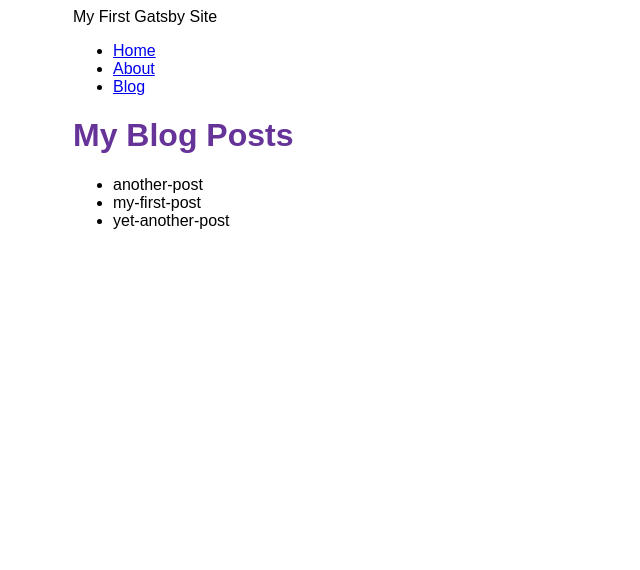
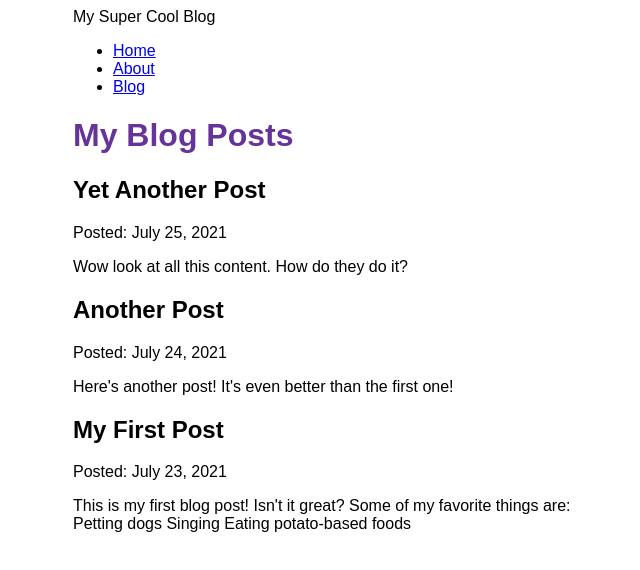
Before and after one commit to keskyle17/My-First-Gatsby-Site, a Gatsby site: page /blog in a window 1280 px wide. Shown: the whole page, without its empty margins (317-957 px from the left). Built offline with nearby package versions, Linux system fonts and the light colour scheme; Gatsby itself is replaced by a stand-in of ours.

Commit message:
Finished Gatsby Tutorial Part 5

```diff
--- a/blog/another-post.mdx
+++ b/blog/another-post.mdx
@@ -0,0 +1,7 @@
+---
+title: "Another Post"
+date: "2021-07-24"
+slug: "another-post"
+---
+
+Here's another post! It's even better than the first one!
--- a/blog/my-first-post.mdx
+++ b/blog/my-first-post.mdx
@@ -0,0 +1,13 @@
+---
+title: "My First Post"
+date: "2021-07-23"
+slug: "my-first-post"
+---
+
+This is my first blog post! Isn't it *great*?
+
+Some of my **favorite** things are:
+
+* Petting dogs
+* Singing
+* Eating potato-based foods
--- a/blog/yet-another-post.mdx
+++ b/blog/yet-another-post.mdx
@@ -0,0 +1,7 @@
+---
+title: "Yet Another Post"
+date: "2021-07-25"
+slug: "yet-another-post"
+---
+
+Wow look at all this content. How do they do it?
--- a/gatsby-config.js
+++ b/gatsby-config.js
@@ -3,17 +3,18 @@
  */
 module.exports = {
   siteMetadata: {
-    title: "My First Gatsby Site",
+    title: "My Super Cool Blog",
   },
   plugins: [
     "gatsby-plugin-image",
     "gatsby-plugin-sharp",
     {
-      resolve: "gatsby-source-filesystem",
+      resolve: `gatsby-source-filesystem`,
       options: {
         name: `blog`,
-        path: `${__dirname}/blog`,
+        path: `${__dirname}/blog/`,
       },
     },
+    "gatsby-plugin-mdx",
   ],
 };
--- a/package.json
+++ b/package.json
@@ -15,8 +15,10 @@
     "clean": "gatsby clean"
   },
   "dependencies": {
+    "@mdx-js/react": "^2.3.0",
     "gatsby": "^5.11.0",
     "gatsby-plugin-image": "^3.11.0",
+    "gatsby-plugin-mdx": "^5.11.0",
     "gatsby-plugin-sharp": "^5.11.0",
     "gatsby-source-filesystem": "^5.11.0",
     "react": "^18.2.0",
--- a/src/pages/blog.js
+++ b/src/pages/blog.js
@@ -6,24 +6,31 @@ import Seo from "../components/seo";
 const BlogPage = ({ data }) => {
   return (
     <Layout pageTitle="My Blog Posts">
-      <ul>
-        {data.allFile.nodes.map((node) => (
-          <li key={node.name}>{node.name}</li>
-        ))}
-      </ul>
+      {data.allMdx.nodes.map((node) => (
+        <article key={node.id}>
+          <h2>{node.frontmatter.title}</h2>
+          <p>Posted: {node.frontmatter.date}</p>
+          <p>{node.excerpt}</p>
+        </article>
+      ))}
     </Layout>
   );
 };
 
 export const query = graphql`
   query {
-    allFile {
+    allMdx(sort: { frontmatter: { date: DESC }}) {
       nodes {
-        name
+        frontmatter {
+          date(formatString: "MMMM D, YYYY")
+          title
+        }
+        id
+        excerpt
       }
     }
   }
-`;
+`
 
 export const Head = () => <Seo title="My Blog Posts" />;
 
```
Also changed, not shown: 1 other file.
